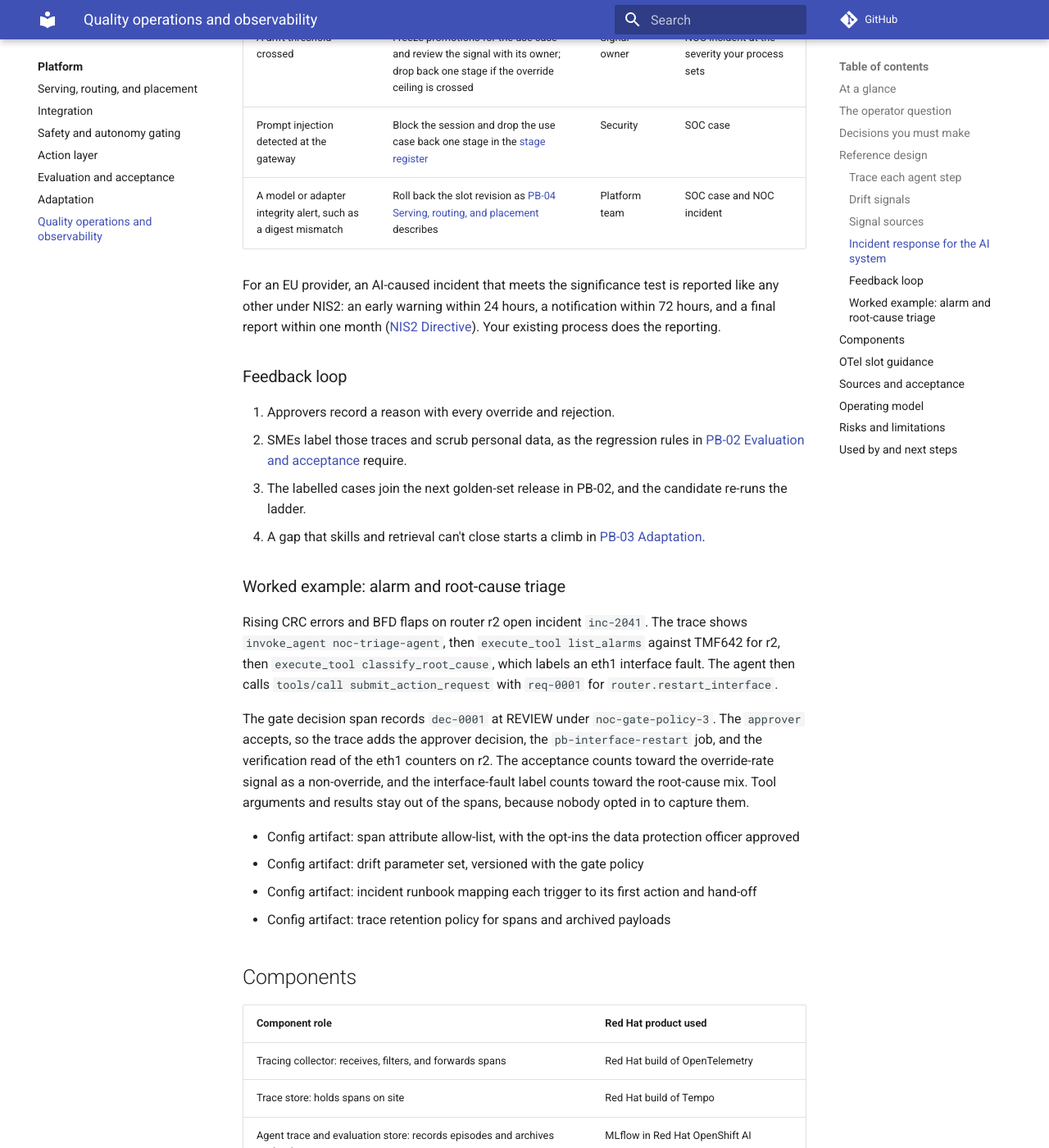
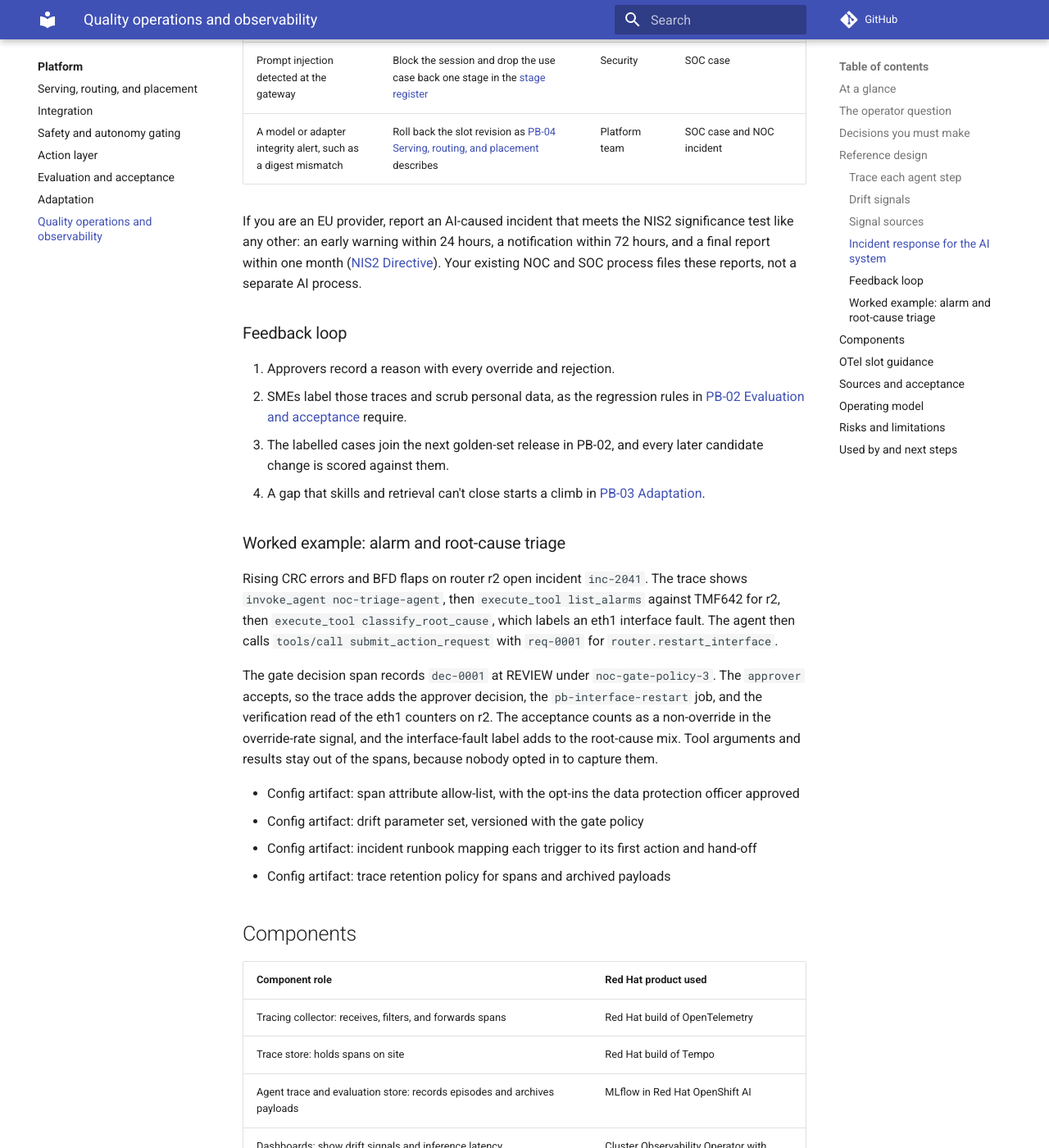
Before and after one commit to ravisharma5/otel-telco-blueprints, an MkDocs documentation site: the page built from platform/quality-operations/README.md, in a window 1280 px wide and 1400 px high, scrolled down 5307 px. Shown: the whole window at 82% size. Built offline with MkDocs 1.6.1 and Material for MkDocs 9.7.7, drawn with Linux system fonts in a browser that asks for light colours; comment, search, counter and statistics services are not loaded; some of the changed text lies outside the part shown.

Commit message:
docs(platform): clarity pass on the quality operations blueprint

````diff
--- a/platform/quality-operations/README.md
+++ b/platform/quality-operations/README.md
@@ -81,7 +82,7 @@ invoke_agent noc-triage-agent
   tools/call submit_action_request      # MCP span, compatible with execute_tool
 ```
 
-Each span records the agent, tool, conversation, and call IDs by default. Capturing prompts, tool arguments, and tool results is an opt-in that the data protection officer approves per use case. The conventions still change upstream; pin the version you emit and record it on the collector config.
+By default, each span records only the agent, tool, conversation, and call IDs. Prompts, tool arguments, and tool results are captured only as an opt-in that the data protection officer approves per use case. The conventions still change upstream; pin the version you emit and record it on the collector config.
 
 ### Drift signals
 
@@ -119,20 +120,20 @@ The [decision gate](../../architecture/decision-gate.md) sets the five labels LO
 | Prompt injection detected at the gateway | Block the session and drop the use case back one stage in the [stage register](../safety-autonomy-gating/README.md) | Security | SOC case |
 | A model or adapter integrity alert, such as a digest mismatch | Roll back the slot revision as [PB-04 Serving, routing, and placement](../serving-routing-placement/README.md) describes | Platform team | SOC case and NOC incident |
 
-For an EU provider, an AI-caused incident that meets the significance test is reported like any other under NIS2: an early warning within 24 hours, a notification within 72 hours, and a final report within one month ([NIS2 Directive](https://eur-lex.europa.eu/eli/dir/2022/2555/oj/eng)). Your existing process does the reporting.
+If you are an EU provider, report an AI-caused incident that meets the NIS2 significance test like any other: an early warning within 24 hours, a notification within 72 hours, and a final report within one month ([NIS2 Directive](https://eur-lex.europa.eu/eli/dir/2022/2555/oj/eng)). Your existing NOC and SOC process files these reports, not a separate AI process.
 
 ### Feedback loop
 
 1. Approvers record a reason with every override and rejection.
 2. SMEs label those traces and scrub personal data, as the regression rules in [PB-02 Evaluation and acceptance](../evaluation-acceptance/README.md) require.
-3. The labelled cases join the next golden-set release in PB-02, and the candidate re-runs the ladder.
+3. The labelled cases join the next golden-set release in PB-02, and every later candidate change is scored against them.
 4. A gap that skills and retrieval can't close starts a climb in [PB-03 Adaptation](../adaptation/README.md).
 
 ### Worked example: alarm and root-cause triage
 
 Rising CRC errors and BFD flaps on router r2 open incident `inc-2041`. The trace shows `invoke_agent noc-triage-agent`, then `execute_tool list_alarms` against TMF642 for r2, then `execute_tool classify_root_cause`, which labels an eth1 interface fault. The agent then calls `tools/call submit_action_request` with `req-0001` for `router.restart_interface`.
 
-The gate decision span records `dec-0001` at REVIEW under `noc-gate-policy-3`. The `approver` accepts, so the trace adds the approver decision, the `pb-interface-restart` job, and the verification read of the eth1 counters on r2. The acceptance counts toward the override-rate signal as a non-override, and the interface-fault label counts toward the root-cause mix. Tool arguments and results stay out of the spans, because nobody opted in to capture them.
+The gate decision span records `dec-0001` at REVIEW under `noc-gate-policy-3`. The `approver` accepts, so the trace adds the approver decision, the `pb-interface-restart` job, and the verification read of the eth1 counters on r2. The acceptance counts as a non-override in the override-rate signal, and the interface-fault label adds to the root-cause mix. Tool arguments and results stay out of the spans, because nobody opted in to capture them.
 
 - Config artifact: span attribute allow-list, with the opt-ins the data protection officer approved
 - Config artifact: drift parameter set, versioned with the gate policy
````
Also changed, not shown: other parts of platform/quality-operations/README.md (+4 -3 lines).
